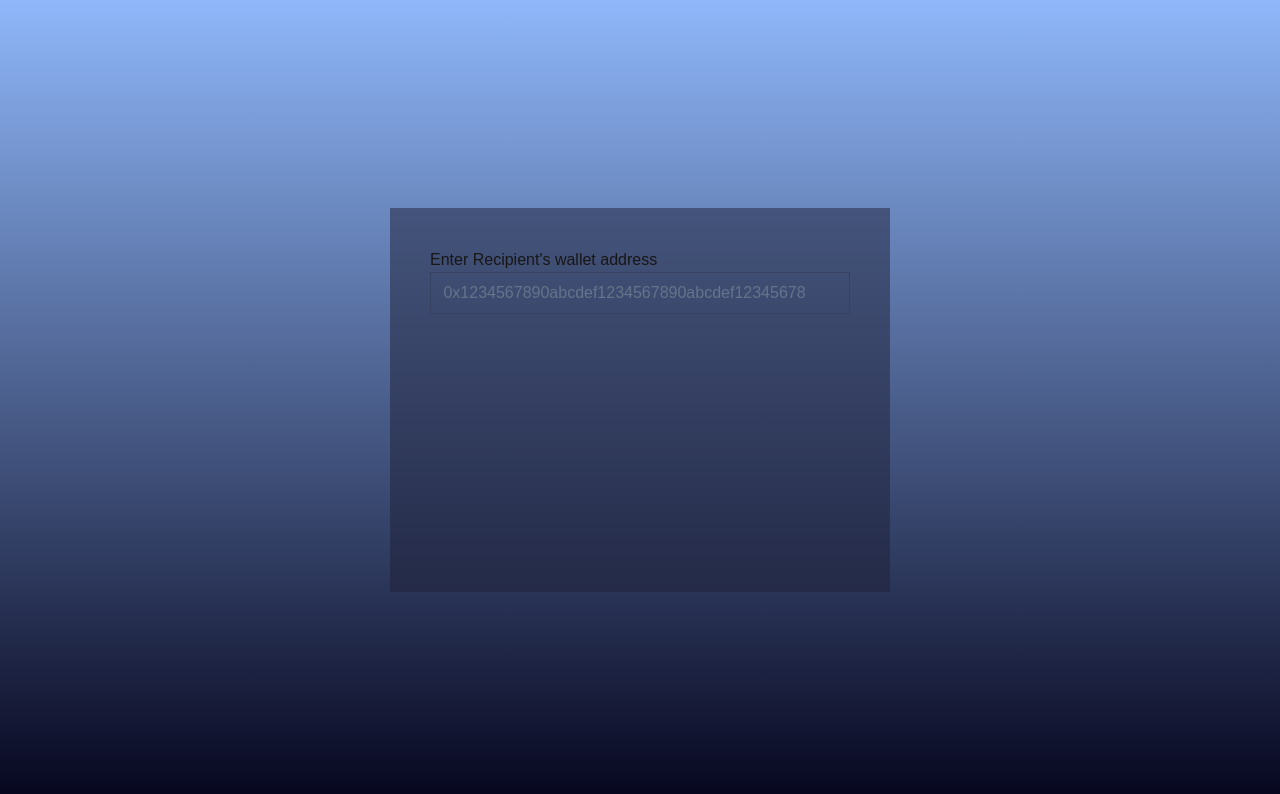
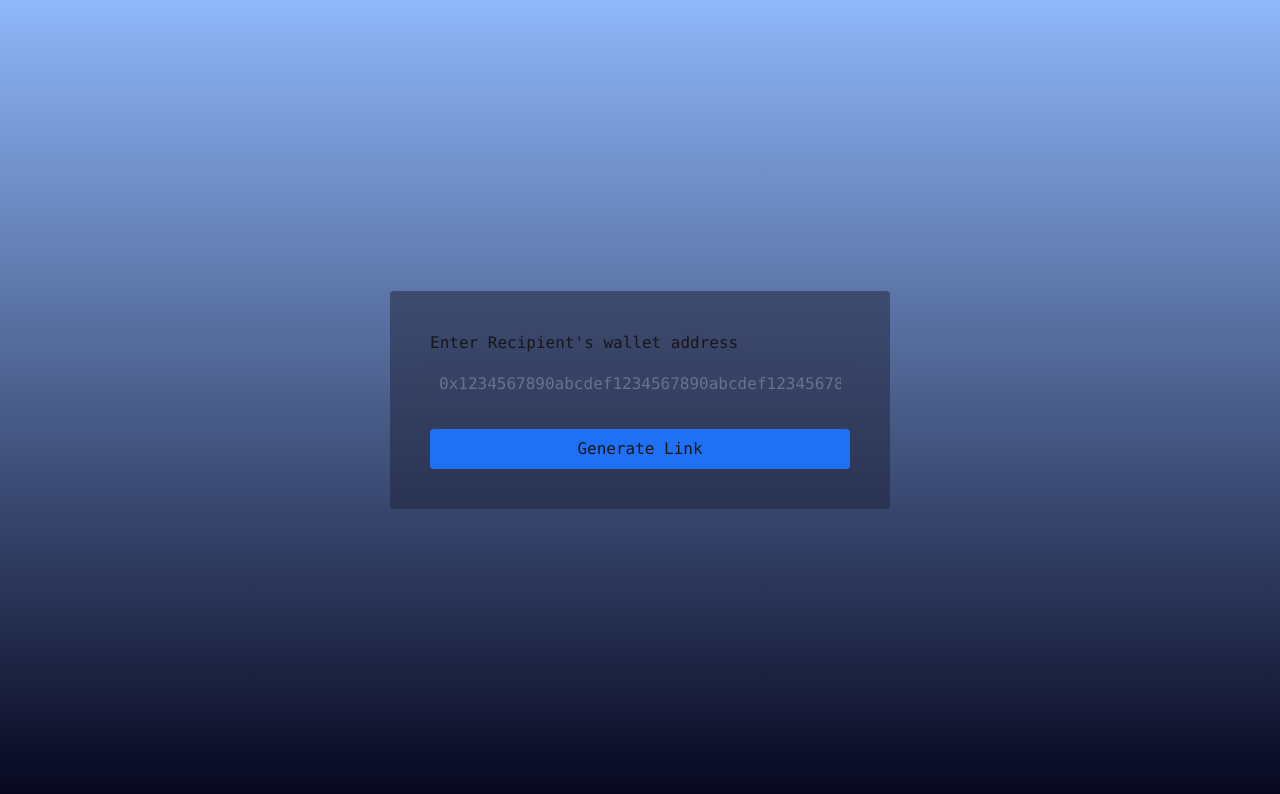
Before and after one commit to Thirumurugan7/memespin-test, a Next.js app: page / in a window 1280 px wide. Shown: the top 794 px of the page. Built offline with nearby package versions, Linux system fonts and the light colour scheme.

Commit message:
link generation

```diff
--- a/app/page.js
+++ b/app/page.js
@@ -1,17 +1,61 @@
-import Image from "next/image";
+// app/page.js
+"use client";
+import { useState } from "react";
 
 export default function Home() {
+  const [address, setAddress] = useState("");
+  const [generatedLink, setGeneratedLink] = useState("");
+
+  const generateLink = () => {
+    if (!address) return;
+    const link = `https://donate-dynamic.vercel.app/wink/${address}`;
+    setGeneratedLink(link);
+  };
+
+  const copyToClipboard = async () => {
+    if (generatedLink) {
+      try {
+        await navigator.clipboard.writeText(generatedLink);
+        alert("Link copied to clipboard!");
+      } catch (err) {
+        console.error("Failed to copy:", err);
+      }
+    }
+  };
+
   return (
-    <div className=" min-h-screen bg-gradient-to-t from-customStart to-customEnd/50">
-      <div className=" flex justify-center items-center min-h-screen max-w-[500px] mx-auto  ">
-        <div className=" bg-customGrayFill/50 h-96 w-full p-10">
+    <div className="min-h-screen bg-gradient-to-t from-customStart to-customEnd/50 font-mono">
+      <div className="flex justify-center items-center min-h-screen max-w-[500px] mx-auto">
+        <div className="bg-customGrayFill/50 h-fit rounded w-full p-10">
           <div>
             Enter Recipient's wallet address
             <input
-              className=" w-full p-2 bg-transparent border border-customGrayStroke placeholder-slate-500"
-              placeholder=" 0x1234567890abcdef1234567890abcdef12345678"
+              className="w-full p-2 bg-transparent border border-customGrayStroke placeholder-slate-500 mt-2 rounded"
+              placeholder="0x1234567890abcdef1234567890abcdef12345678"
+              value={address}
+              onChange={(e) => setAddress(e.target.value)}
             />
           </div>
+          <button
+            className="bg-customButtonStroke p-2 w-full mt-6 rounded"
+            onClick={generateLink}
+          >
+            Generate Link
+          </button>
+
+          {generatedLink && (
+            <div className="mt-4">
+              <div className="bg-black/20 p-2 rounded break-all">
+                {generatedLink}
+              </div>
+              <button
+                className="bg-customButtonStroke p-2 w-full mt-2 rounded"
+                onClick={copyToClipboard}
+              >
+                Copy Link
+              </button>
+            </div>
+          )}
         </div>
       </div>
     </div>
```
